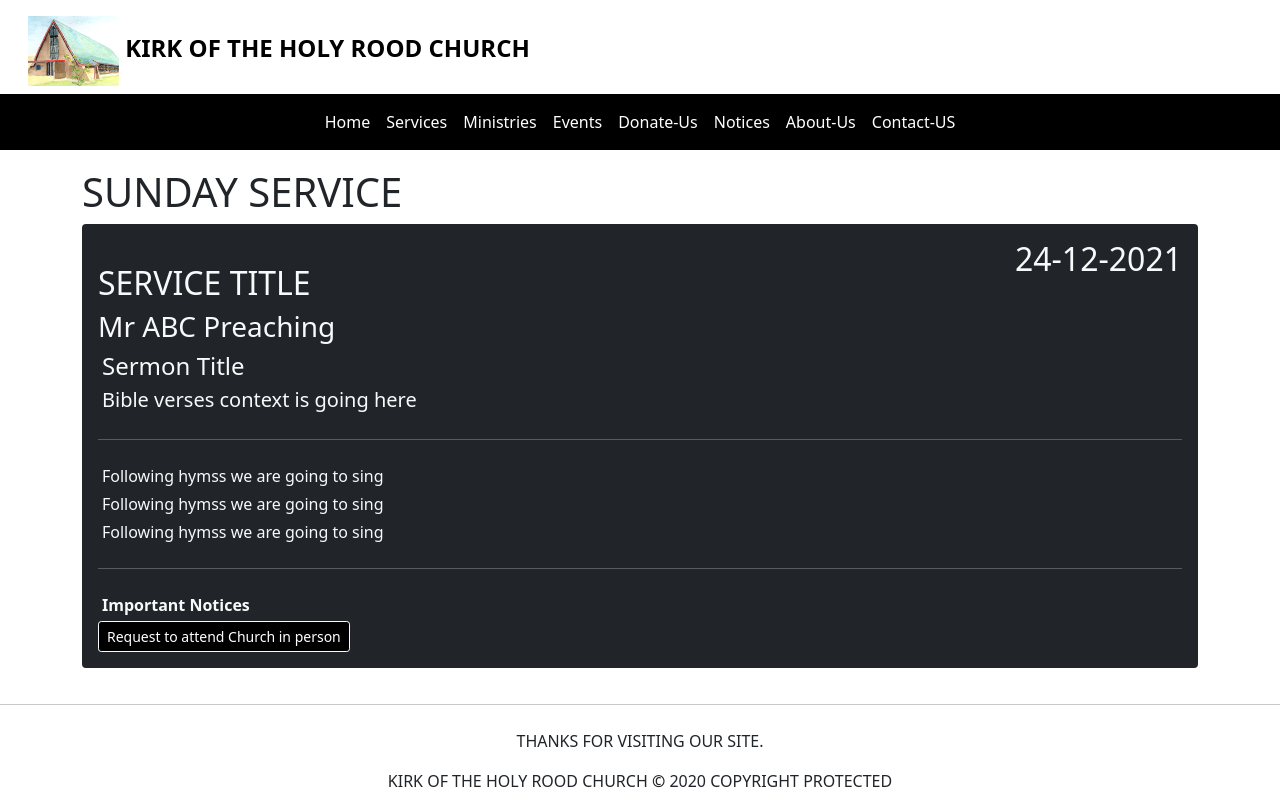
After one commit to ashur-k/-Kirk-of-the-Holy-Rood-Church, a Django app: template services/templates/services/sunday_services.html in a window 1280 px wide. The commit adds this page. Run offline with Django 3.2, Linux system fonts and the light colour scheme; the template is opened without the code that fills it, so the values that code supplies are empty; some libraries are stand-ins or nearby versions.

Commit message:
added sunday service page

```diff
--- /dev/null
+++ b/services/templates/services/sunday_services.html
@@ -0,0 +1,59 @@
+{% extends "base.html" %}
+
+{% block extra_css %}
+
+{% endblock %}
+{% load static %}
+
+{% block page_header %}
+    <div class="container header-container">
+
+    </div>
+{% endblock %}
+
+{% block content %}
+<div style="height: 15vh;"></div>
+<div class="container">
+    <div class="row">
+        <div class="col-sm-12">
+            {% if messages %}
+                <div class="message-container">
+                    {% for message in messages %}
+                        {{ message }}
+                    {% endfor %}
+                </div>
+            {% endif %}
+        </div>
+    </div>
+</div>
+
+<div class="container" style="height:65vh;">
+    <div class="row">
+       <div class="col-sm-12">
+          <h1 class="text-uppercase">Sunday Service</h1>
+        </div>
+        <div class="col-sm-12">
+            <div class="jumbotron bg-dark text-light p-3 rounded">
+                <h2 style="float: right;">24-12-2021</h2>
+                <br>
+                <h2 class="text-uppercase">Service title</h2>
+                <h3>Mr ABC Preaching</h3>
+                <h4 class="m-1">Sermon Title</h4>
+                <p class="lead m-1">Bible verses context is going here</p>
+                <hr class="my-4">
+                <p class="m-1">Following hymss we are going to sing </p>
+                <p class="m-1">Following hymss we are going to sing </p>
+                <p class="m-1">Following hymss we are going to sing </p>
+                <hr class="my-4">
+                <p class="m-1"><strong>Important Notices</strong></p>
+                <a class="btn btn-light btn-sm" href="#" role="button" {% include 'includes/theme.html' %}>Request to attend Church in person</a>
+            </div>
+        </div>
+    </div>
+</div>
+{% endblock %}
+
+{% block postloadjs %}
+
+
+{% endblock %}
--- a/services/urls.py
+++ b/services/urls.py
@@ -4,4 +4,5 @@ from .import views
 
 urlpatterns = [
     path('services/', views.services, name='services'),
+    path('sunday_services/', views.sunday_services, name='sunday_services'),
 ]
--- a/templates/includes/main-nav.html
+++ b/templates/includes/main-nav.html
@@ -11,9 +11,8 @@
                 Services
             </a>
             <div class="dropdown-menu" aria-labelledby="clothing-link">
+                <a href="{% url 'sunday_services' %}" class="dropdown-item">Sunday Services</a>
                 <a href="{% url 'services' %}" class="dropdown-item">Video Services</a>
-                <a href="" class="dropdown-item">Sunday Services</a>
-                <a href="" class="dropdown-item">Worship Services</a>
             </div>
         </li>
 
--- a/todo_list.txt
+++ b/todo_list.txt
@@ -6,3 +6,4 @@
 6. Footer designing needs to finish
 7. Contact us and about us page needs to be created
 8. Make website pages consistent
+9. Need to solve context proceessor issue
```
Also changed, not shown: services/views.py (+10 -0 lines).
